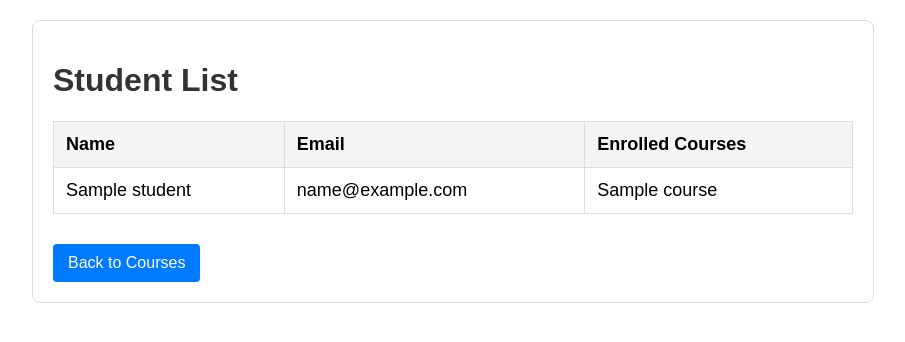
After one commit to afeef-c/Course-Registration-System, a Django app: template course_registration/courses/templates/courses/student_list.html in a window 1280 px wide. The commit adds this page. Shown: the top 342 px of the page, without its empty margins (187-1092 px from the left). Run offline with Django 3.2, Linux system fonts and the light colour scheme; the template is opened without the code that fills it: most values are stand-ins (such as "Sample title", 1, 10 or a date in 2020).

Commit message:
add students list

```diff
--- a/course_registration/courses/static/courses/style.css
+++ b/course_registration/courses/static/courses/style.css
@@ -73,3 +73,45 @@ button:disabled, a:disabled {
     color: #856404;
     border: 1px solid #ffeeba;
 }
+
+
+
+table {
+    width: 100%;
+    border-collapse: collapse;
+    margin: 20px 0;
+    font-size: 18px;
+    text-align: left;
+}
+
+table th, table td {
+    border: 1px solid #ddd;
+    padding: 12px;
+}
+
+table th {
+    background-color: #f4f4f4;
+    font-weight: bold;
+}
+
+table tr:nth-child(even) {
+    background-color: #f9f9f9;
+}
+
+table tr:hover {
+    background-color: #f1f1f1;
+}
+
+.btn {
+    display: inline-block;
+    margin-top: 10px;
+    padding: 10px 15px;
+    background-color: #007bff;
+    color: white;
+    text-decoration: none;
+    border-radius: 4px;
+}
+
+.btn:hover {
+    background-color: #0056b3;
+}
--- a/course_registration/courses/templates/courses/course_list.html
+++ b/course_registration/courses/templates/courses/course_list.html
@@ -2,7 +2,10 @@
 
 {% block content %}
 <h1>Available Courses</h1>
+
 <a href="{% url 'create_course' %}" class="btn">Create New Course</a>
+<a href="{% url 'student_list' %}" class="btn">View Students</a>
+
 <ul>
     {% for course in courses %}
     <li>
--- /dev/null
+++ b/course_registration/courses/templates/courses/student_list.html
@@ -0,0 +1,32 @@
+{% extends 'courses/base.html' %}
+
+{% block content %}
+<h1>Student List</h1>
+<table>
+    <thead>
+        <tr>
+            <th>Name</th>
+            <th>Email</th>
+            <th>Enrolled Courses</th>
+        </tr>
+    </thead>
+    <tbody>
+        {% for student in students %}
+        <tr>
+            <td>{{ student.name }}</td>
+            <td>{{ student.email }}</td>
+            <td>
+                {% for course in student.enrolled_courses.all %}
+                    {{ course.title }}{% if not forloop.last %}, {% endif %}
+                {% endfor %}
+            </td>
+        </tr>
+        {% empty %}
+        <tr>
+            <td colspan="3">No students registered yet.</td>
+        </tr>
+        {% endfor %}
+    </tbody>
+</table>
+<a href="{% url 'course_list' %}" class="btn">Back to Courses</a>
+{% endblock %}
--- a/course_registration/courses/urls.py
+++ b/course_registration/courses/urls.py
@@ -5,5 +5,6 @@ urlpatterns = [
     path('', views.course_list, name='course_list'),
     path('register/<int:course_id>/', views.register_student, name='register_student'),
     path('create/', views.create_course, name='create_course'),
+    path('students/', views.student_list, name='student_list'),
 
 ]
--- a/course_registration/courses/views.py
+++ b/course_registration/courses/views.py
@@ -48,3 +48,8 @@ def create_course(request):
         form = CourseCreationForm()
 
     return render(request, 'courses/create_course.html', {'form': form})
+
+
+def student_list(request):
+    students = Student.objects.prefetch_related('enrolled_courses').all()
+    return render(request, 'courses/student_list.html', {'students': students})
```
